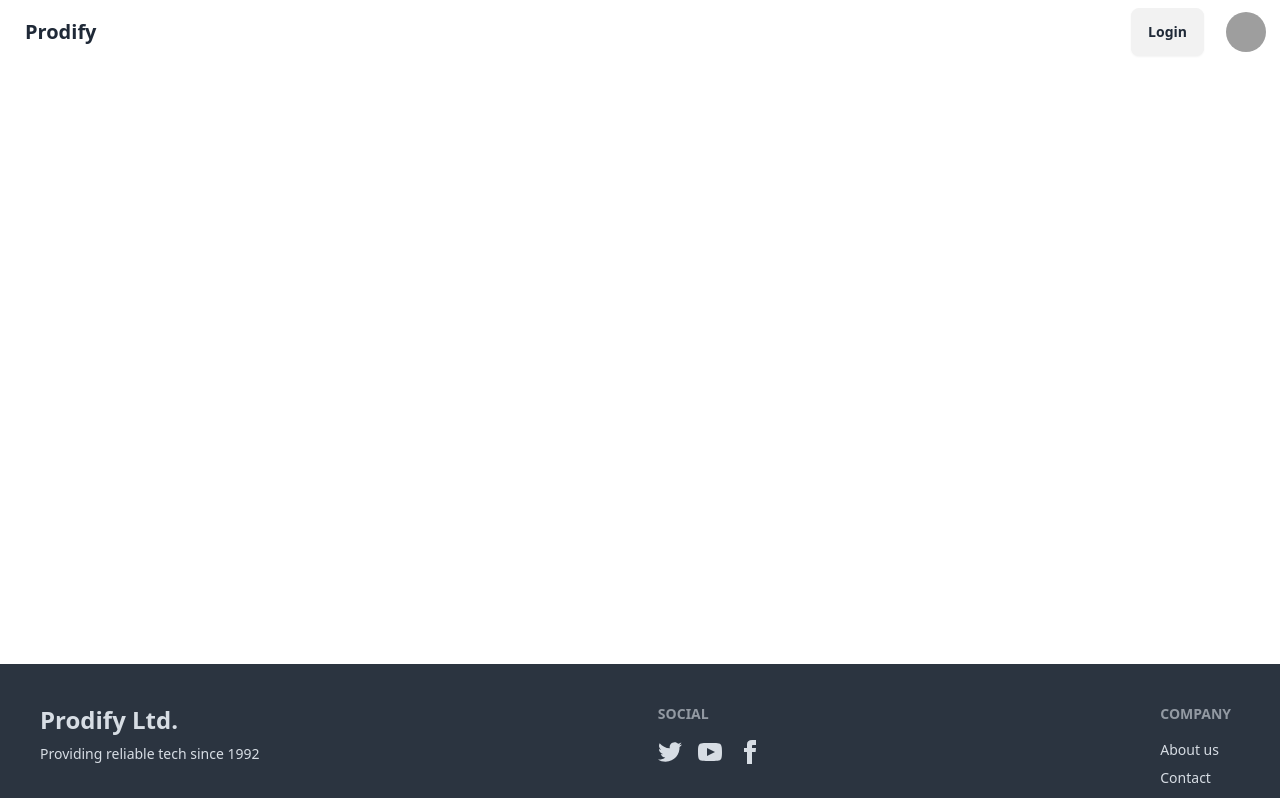
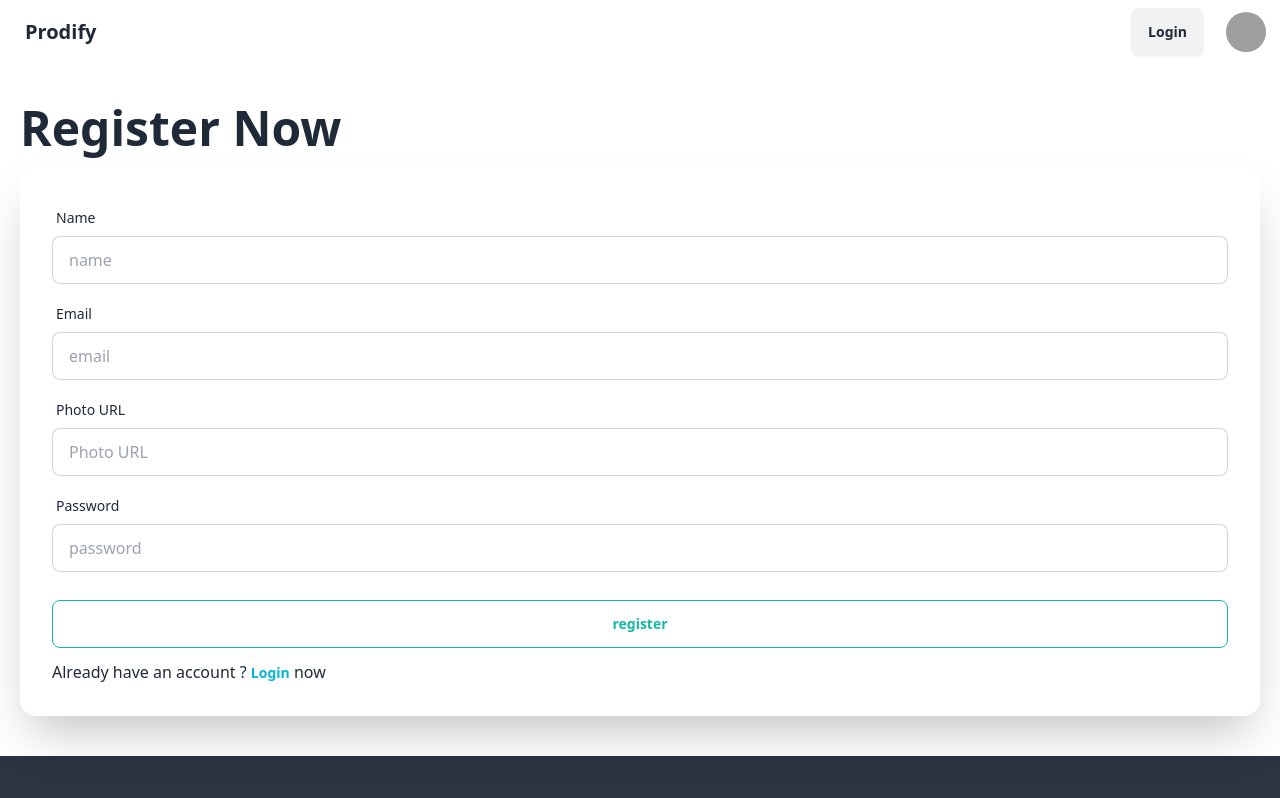
Before and after one commit to OHshajim/Prodify, a React (Vite) app: page /register in a window 1280 px wide. Shown: the top 798 px of the page. Built offline with nearby package versions, Linux system fonts and the light colour scheme; grey boxes are pictures that could not be loaded.

Commit message:
register add add

```diff
--- a/src/Pages/Register.jsx
+++ b/src/Pages/Register.jsx
@@ -1,10 +1,160 @@
+import { useContext, useState } from "react";
+// import { AuthContext } from "../../Provider/AuthProvider";
+// import { updateProfile } from "firebase/auth";
+// import auth from "../../Firebase/Firebase.config";
+import { Link, useLocation, useNavigate } from "react-router-dom";
+// import Swal from "sweetalert2";
 
 const Register = () => {
-    return (
-        <div>
-
+//   const { createUser } = useContext(AuthContext);
+  const location = useLocation();
+  const navigate = useNavigate();
+  const [error, setError] = useState("");
+  const handleRegister = (event) => {
+    setError(" ");
+    event.preventDefault();
+    const form = event.target;
+    const email = form.email.value;
+    const name = form.name.value;
+    const photo = form.photo.value;
+    const password = form.password.value;
+    console.log(email, password);
+    if (password == "" || email == "" || name == "" || photo == "") {
+      setError("● Please Fulfill the form !!!");
+      Swal.fire({
+        title: "Error",
+        text: "● Please Fulfill the form !!!",
+        icon: "error",
+        confirmButtonText: "close",
+      });
+      return;
+    }
+    if (password.search(/[a-z]/) < 0) {
+      setError("● password must have a Lowercase letter  ");
+      return;
+    }
+    if (password.search(/[A-Z]/) < 0) {
+      setError("● password must have an Uppercase letter  ");
+      return;
+    }
+    if (password.search(/(?=.{6,})/) < 0) {
+      setError("● password  Length must be at least 6 character");
+      return;
+    }
+    // createUser(email, password)
+    //   .then((user) => {
+    //     console.log(user);
+    //     updateProfile(auth.currentUser, {
+    //       displayName: `${name}`,
+    //       photoURL: `${photo}`,
+    //     })
+    //       .then(() => {
+    //         console.log(auth.currentUser);
+    //         navigate(location?.state ? location.state : "/");
+    //         Swal.fire({
+    //           title: "Congratulations",
+    //           text: "Successfully Registered",
+    //           icon: "success",
+    //           confirmButtonText: "close",
+    //         });
+    //       })
+    //       .catch((error) => {
+    //         // console.error(error);
+    //         Swal.fire({
+    //           title: "Error",
+    //           text: `${error.message}`,
+    //           icon: "error",
+    //           confirmButtonText: "close",
+    //         });
+    //       });
+    //   })
+    //   .catch((error) => {
+    //     console.error(error);
+    //     setError(error.message)
+    //     Swal.fire({
+    //         title: 'Error',
+    //         text: `${error.message}`,
+    //         icon: 'error',
+    //         confirmButtonText: 'close'
+    //     })
+    //   });
+  };
+  return (
+    <div>
+      <div >
+        <div className=" flex-col container mx-auto py-10 px-5">
+          <div className="mb-4">
+            <h1 className="text-2xl md:text-3xl lg:text-5xl font-bold">
+              Register Now{" "}
+            </h1>
+          </div>
+          <div className="card shrink-0 w-full  shadow-2xl p-8">
+            <form onSubmit={handleRegister} className="space-y-3">
+              <div className="form-control">
+                <label className="label">
+                  <span className="label-text">Name</span>
+                </label>
+                <input
+                  type="text"
+                  placeholder="name"
+                  name="name"
+                  className="input input-bordered"
+                />
+              </div>
+              <div className="form-control">
+                <label className="label">
+                  <span className="label-text">Email</span>
+                </label>
+                <input
+                  type="email"
+                  placeholder="email"
+                  name="email"
+                  className="input input-bordered"
+                />
+              </div>
+              <div className="form-control">
+                <label className="label">
+                  <span className="label-text">Photo URL</span>
+                </label>
+                <input
+                  type="text"
+                  placeholder="Photo URL"
+                  name="photo"
+                  className="input input-bordered"
+                />
+              </div>
+              <div className="form-control">
+                <label className="label">
+                  <span className="label-text">Password</span>
+                </label>
+                <input
+                  type="password"
+                  placeholder="password"
+                  name="password"
+                  className="input input-bordered"
+                />
+                <label className="label text-red-500 font-medium">
+                  {error && <p>{error}</p>}
+                </label>
+              </div>
+              <div className="form-control ">
+                <button className="btn btn-outline border-teal-500 text-teal-500">
+                  register
+                </button>
+              </div>
+              <p className="my-2">
+                Already have an account ?{" "}
+                <Link to="/login" className="font-bold text-cyan-500 text-sm ">
+                  Login
+                </Link>{" "}
+                now
+              </p>
+            </form>
+          </div>
         </div>
-    );
+      </div>
+    </div>
+  );
 };
 
 export default Register;
```
